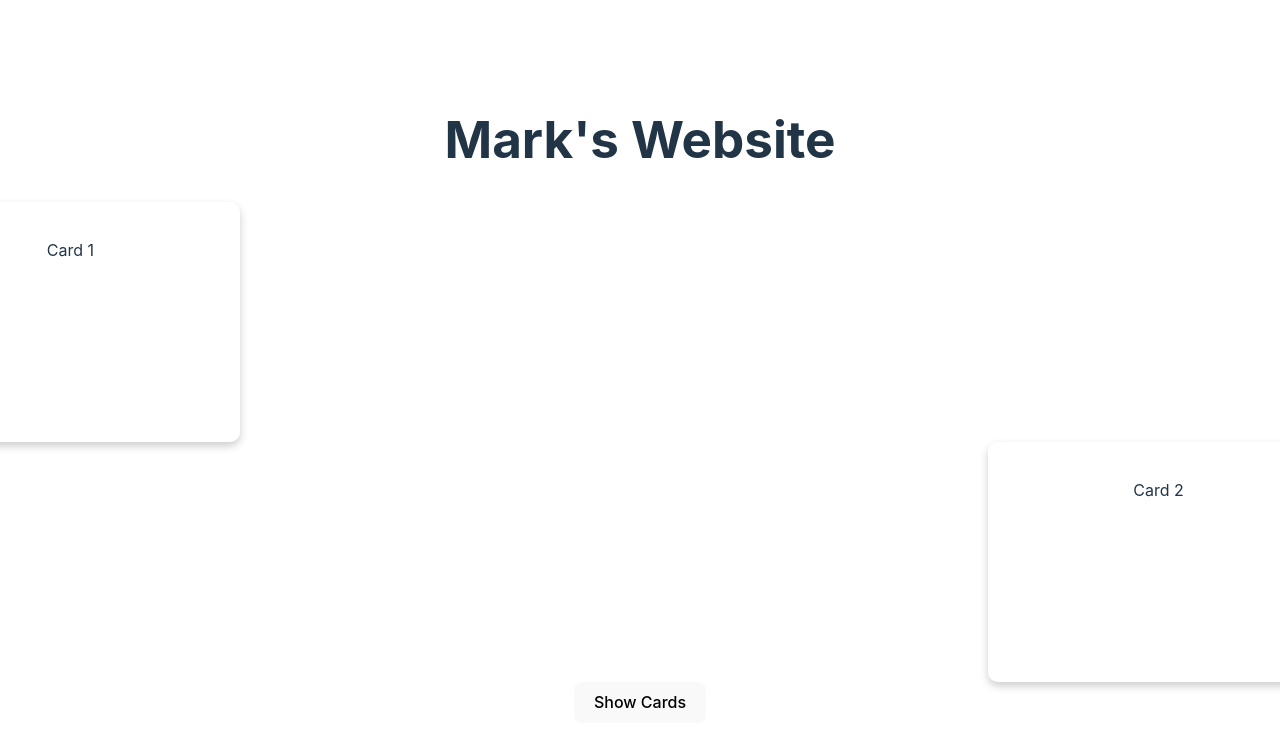
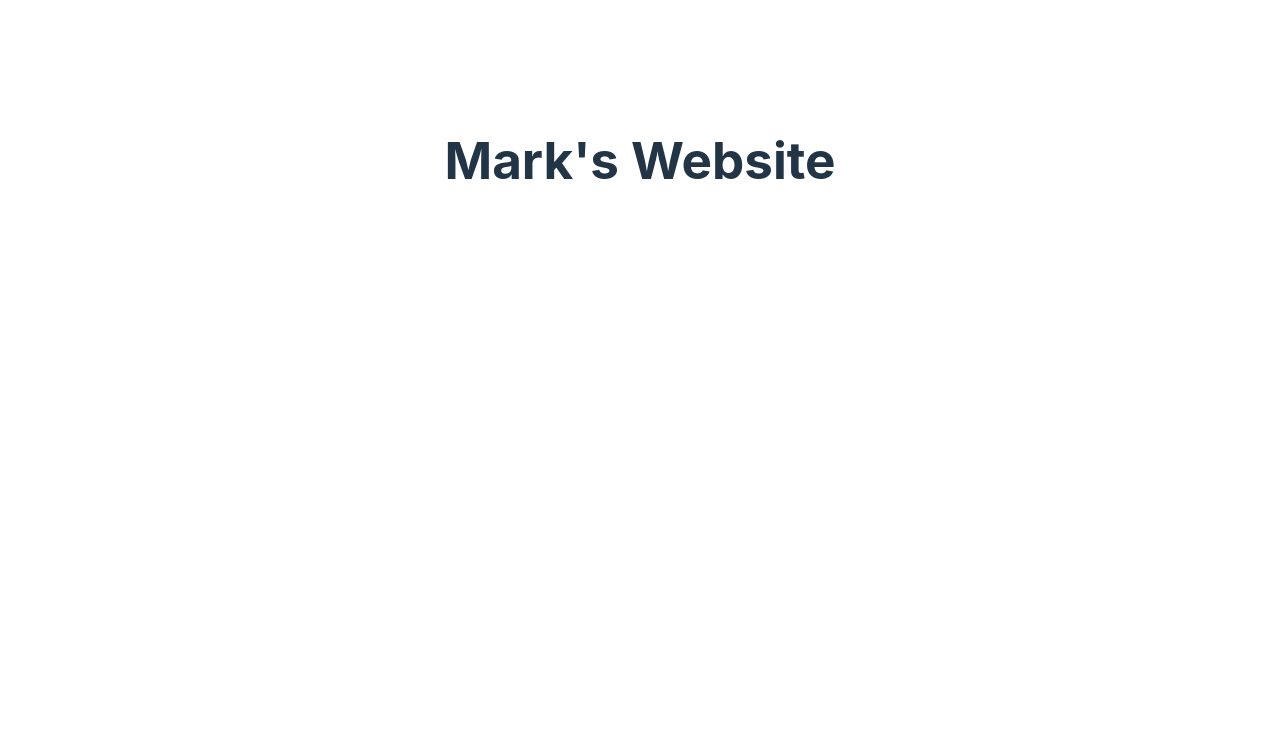
Before and after one commit to markpecci/ReactProjects, a React (Vite) app: page / in a window 1280 px wide. Shown: the top 746 px of the page. Built offline with nearby package versions, Linux system fonts and the light colour scheme.

Commit message:
Scroll logic with transformation attempt

```diff
--- a/src/App.jsx
+++ b/src/App.jsx
@@ -1,27 +1,42 @@
-import React, { useState } from 'react';
+import React, { useState, useEffect } from 'react';
 import './App.css';
 import Card from './Card';
 
 function App() {
-  const[isVisible, setIsVisible] = useState(false);
+  const [scrollPos, setScrollPos] = useState(0); // To track scroll position
+  const[isVisible, setIsVisible] = useState([false, false]);
 
-  const toggleVisibility = () => {
-    setIsVisible((prev) => !prev); // Toggle visibility
-  };
+  useEffect(() => {
+    const handleScroll = () => {
+      const currentScroll = window.scrollY;
+      setScrollPos(currentScroll);
+
+      // Update visibility for cards based on scroll position
+      const newVisibility = [
+        scrollPos > 300, // Card 1 becomes visible after 300px
+        scrollPos > 600, // Card 2 becomes visible after 600px
+      ];
+      setIsVisible(newVisibility);
+    };
+
+    window.addEventListener("scroll", handleScroll);
+    return () => window.removeEventListener("scroll", handleScroll);
+  }, []);
+
+
   return (
     <div>
       <h1>Mark's Website</h1>
       <div className="card_container">
         <Card
         text="Card 1"
-        position={isVisible ? "fade-in-left visible-left" : "fade-in-left"}
+        position={isVisible[0] ? "fade-in-left visible-left" : "fade-in-left"}
         />
         <Card
         text="Card 2"
-        position={isVisible ? "fade-in-right visible-right" : "fade-in-right"}
+        position={isVisible[1] ? "fade-in-right visible-right" : "fade-in-right"}
         />
       </div>
-      <button onClick={toggleVisibility}>{isVisible ? 'Hide Cards' : 'Show Cards'}</button>
     </div>
   );
 
--- a/src/Card.css
+++ b/src/Card.css
@@ -10,12 +10,12 @@
   }
 .fade-in-left {
     transform: translateX(-160%);
-    opacity:1;
+    opacity:0;
 }
 
 .fade-in-right {
     transform: translateX(160%);
-    opacity:1;
+    opacity:0;
 }
 
 .visible-left{
```
